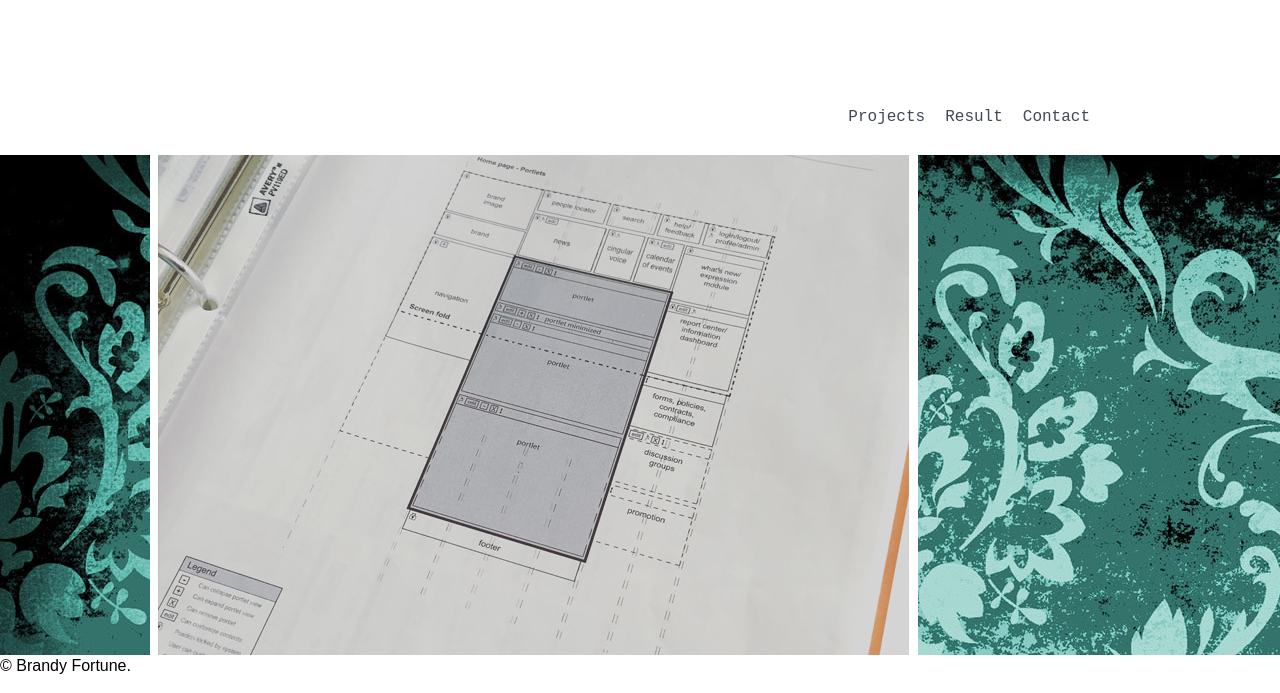
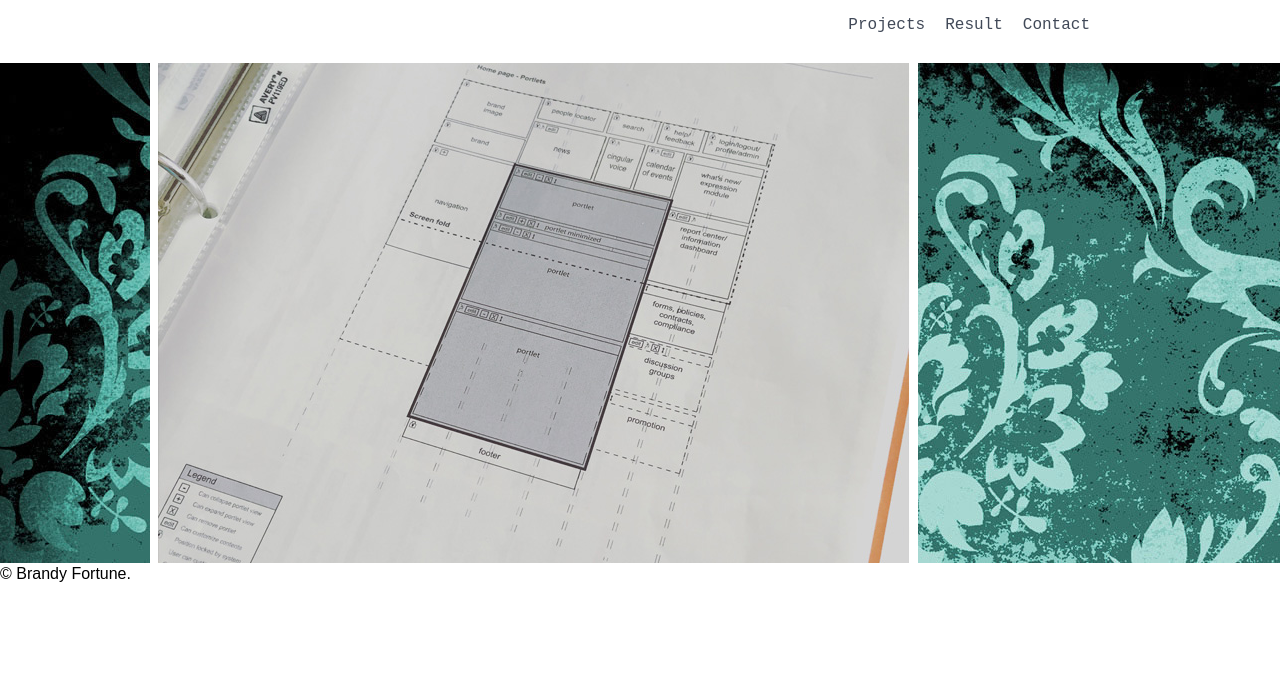
Before and after one commit to brandyfortune/brandyfortune, a plain HTML site: page index.html in a window 1280 px wide. Shown: the part 129-822 px from the top of the page. After the commit the page ends 800 px from the top, so only its background shows below. Drawn offline with nearby package versions, Linux system fonts and the light colour scheme.

Commit message:
logo padding

```diff
--- a/css_2012.css
+++ b/css_2012.css
@@ -79,7 +79,7 @@ img {
 @media only screen and (min-width:800px) {
 	.nav {
 		float: right;
-		padding-top: 102px;
+		padding-top: 10px;
 	}
 }
 .content {
```
